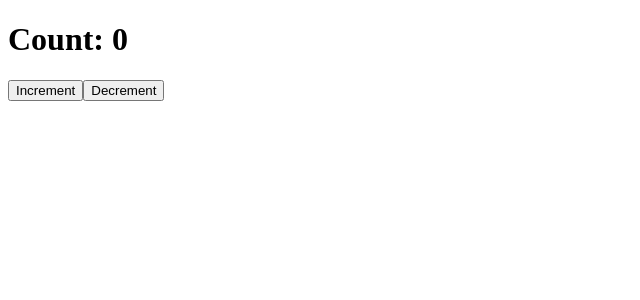
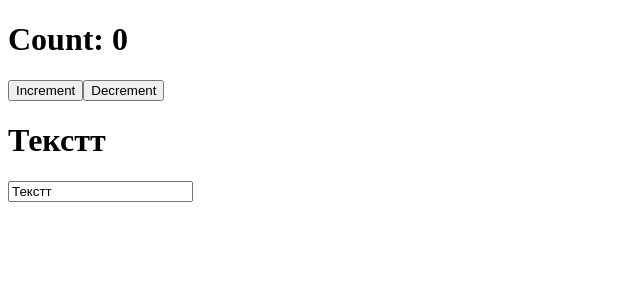
Before and after one commit to vadim-feof/react-course, a React (Create React App) app: page / in a window 1280 px wide. Shown: the top 300 px of the page, without its empty margins (0-640 px from the left). Built offline with nearby package versions, Linux system fonts and the light colour scheme.

Commit message:
added controllable component (input)

```diff
--- a/src/App.js
+++ b/src/App.js
@@ -2,7 +2,7 @@
 
 function App() {
     const [count, setCount] = useState(0)
-
+    const [value, setValue] = useState('Текстт')
     const increment = () => {
         setCount(count + 1)
     }
@@ -17,6 +17,9 @@
                 <button onClick={increment}>Increment</button>
                 <button onClick={decrement}>Decrement</button>
             </div>
+            <h1>{value}</h1>
+            {/*{Двустороннее связывание, управляемый компонент}*/}
+            <input onChange={event => setValue(event.target.value)} type="text" value={value}/>
         </div>
     );
 }
```
